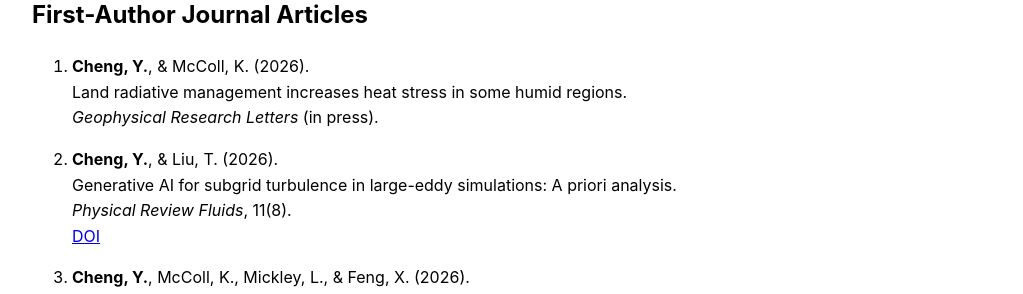
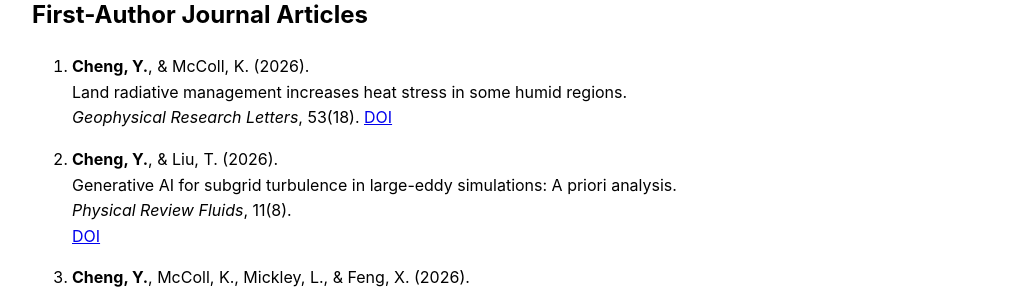
Before and after one commit to yc2965/yc2965.github.io, a Jekyll site: the page built from publications.md, in a window 1280 px wide and 900 px high. Shown: the part 246-540 px from the top of the window, without its empty margins (128-1151 px from the left). Built offline with Jekyll 4.4.1, drawn with Linux system fonts in a browser that asks for light colours.

Commit message:
Update publications.md

```diff
--- a/publications.md
+++ b/publications.md
@@ -8,7 +8,8 @@ title: Publications
 ## First-Author Journal Articles
 1. **Cheng, Y.**, & McColl, K. (2026).
    Land radiative management increases heat stress in some humid regions.
-   *Geophysical Research Letters* (in press).
+   *Geophysical Research Letters*, 53(18).
+   [DOI](https://doi.org/10.1029/2026GL125630)
 
 1. **Cheng, Y.**, & Liu, T. (2026).
    Generative AI for subgrid turbulence in large-eddy simulations: A priori analysis.
```
